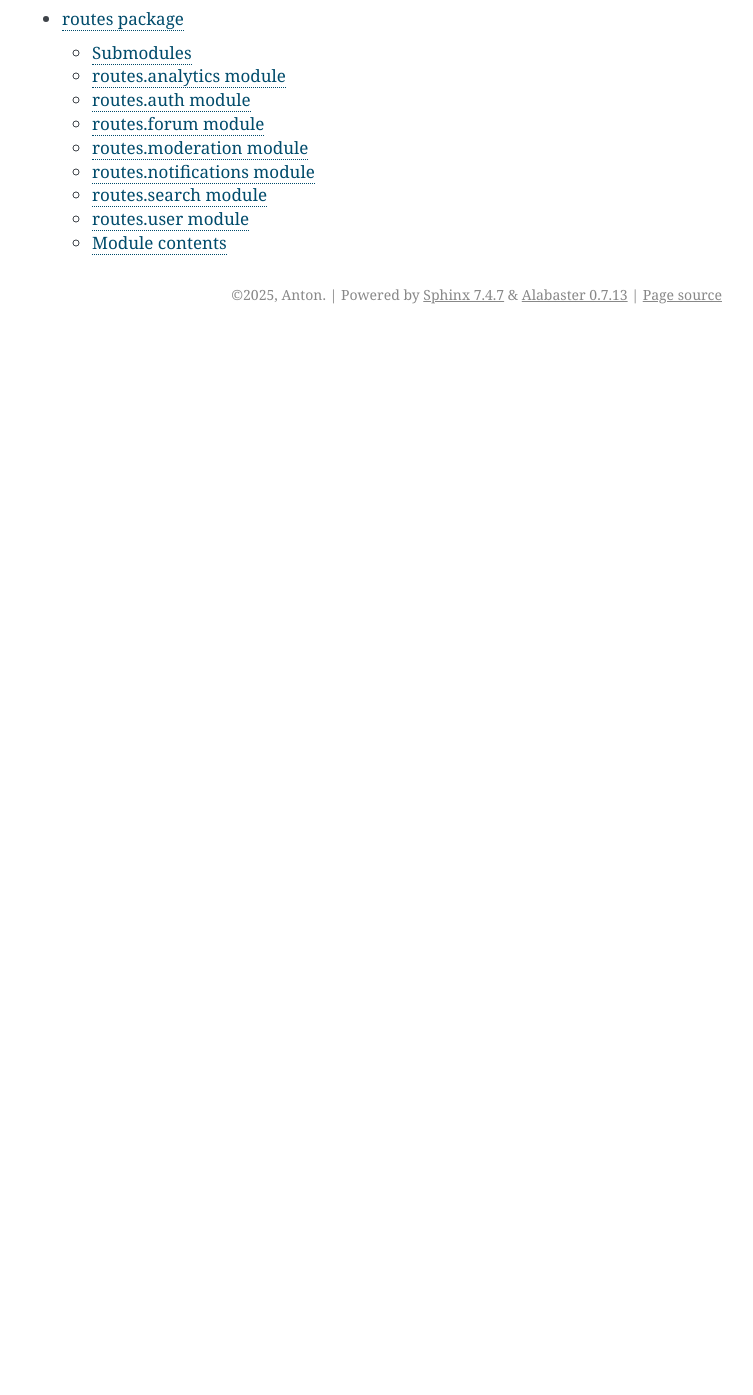
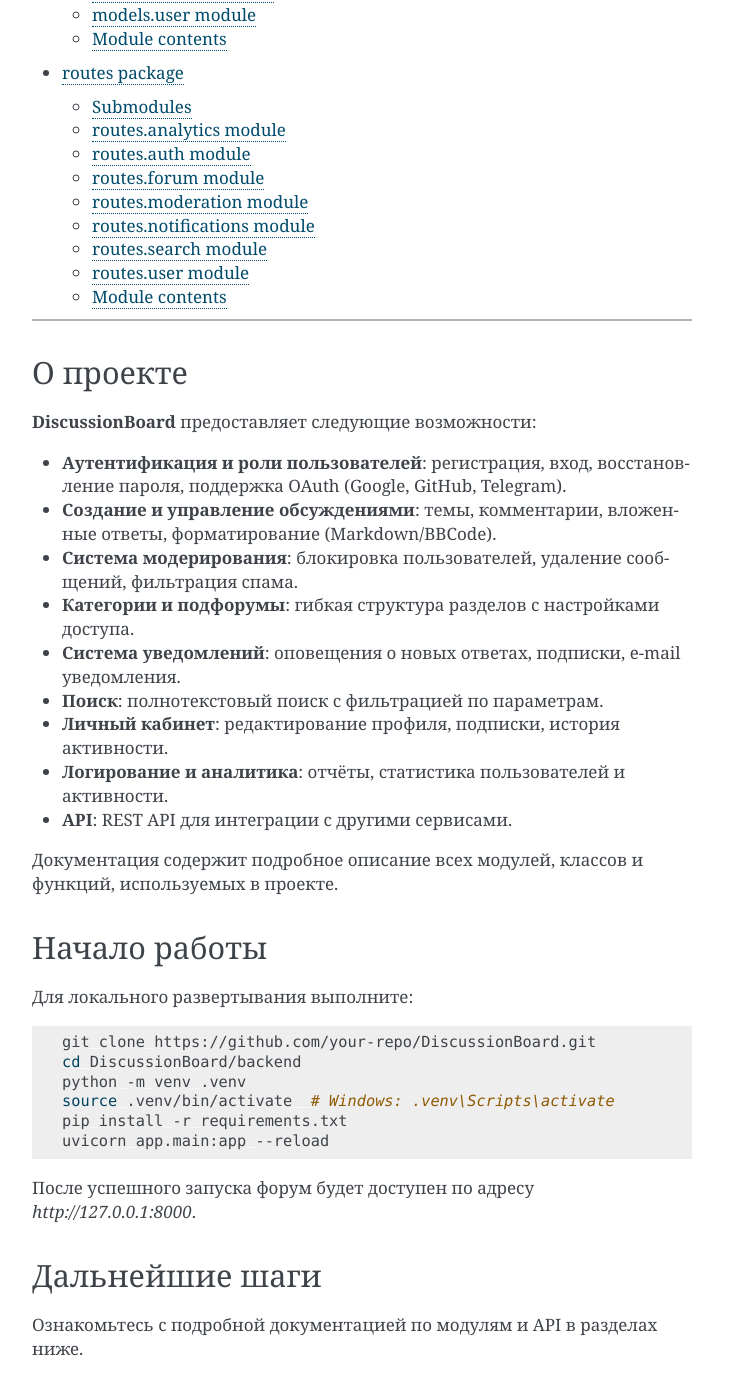
Before and after one commit to youngtosha/DiscussionBoard, a Sphinx documentation site: the page built from backend/source/index.rst, in a window 1280 px wide and 1400 px high, scrolled down 1240 px. Shown: the top 1395 px of the window, without its empty margins (388-1141 px from the left). Built offline with Sphinx 7.4.7, drawn with Linux system fonts in a browser that asks for light colours; before the commit the page ends 1574 px from its top, so only the background shows below that; some of the changed text lies outside the part shown.

Commit message:
Modeified files conf and index

```diff
--- a/backend/source/conf.py
+++ b/backend/source/conf.py
@@ -12,7 +12,7 @@ sys.path.insert(0, os.path.abspath('../app'))
 sys.path.insert(0, os.path.abspath('../models'))
 sys.path.insert(0, os.path.abspath('../routes'))
 
-project = 'Disscussion Board'
+project = 'Discussion Board'
 copyright = '2025, Anton'
 author = 'Anton'
 release = '1'
--- a/backend/source/index.rst
+++ b/backend/source/index.rst
@@ -1,18 +1,12 @@
-.. Disscussion Board documentation master file, created by
-   sphinx-quickstart on Sun Mar 16 15:44:45 2025.
-   You can adapt this file completely to your liking, but it should at least
-   contain the root `toctree` directive.
+===================================
+Добро пожаловать в документацию DiscussionBoard
+===================================
 
-Disscussion Board documentation
-===============================
-
-Add your content using ``reStructuredText`` syntax. See the
-`reStructuredText <https://www.sphinx-doc.org/en/master/usage/restructuredtext/index.html>`_
-documentation for details.
+**DiscussionBoard** — это веб-форум с системой веток обсуждений, ролевыми правами пользователей и возможностью модерирования контента.
 
 .. toctree::
    :maxdepth: 2
-   :caption: Contents:
+   :caption: Оглавление
 
    modules
    app.rst
@@ -20,3 +14,43 @@ documentation for details.
    app.routes.rst
    models.rst
    routes.rst
+
+------------------------
+
+О проекте
+=========
+
+**DiscussionBoard** предоставляет следующие возможности:
+
+- **Аутентификация и роли пользователей**: регистрация, вход, восстановление пароля, поддержка OAuth (Google, GitHub, Telegram).
+- **Создание и управление обсуждениями**: темы, комментарии, вложенные ответы, форматирование (Markdown/BBCode).
+- **Система модерирования**: блокировка пользователей, удаление сообщений, фильтрация спама.
+- **Категории и подфорумы**: гибкая структура разделов с настройками доступа.
+- **Система уведомлений**: оповещения о новых ответах, подписки, e-mail уведомления.
+- **Поиск**: полнотекстовый поиск с фильтрацией по параметрам.
+- **Личный кабинет**: редактирование профиля, подписки, история активности.
+- **Логирование и аналитика**: отчёты, статистика пользователей и активности.
+- **API**: REST API для интеграции с другими сервисами.
+
+Документация содержит подробное описание всех модулей, классов и функций, используемых в проекте.
+
+Начало работы
+=============
+
+Для локального развертывания выполните:
+
+.. code-block:: bash
+
+   git clone https://github.com/your-repo/DiscussionBoard.git
+   cd DiscussionBoard/backend
+   python -m venv .venv
+   source .venv/bin/activate  # Windows: .venv\Scripts\activate
+   pip install -r requirements.txt
+   uvicorn app.main:app --reload
+
+После успешного запуска форум будет доступен по адресу `http://127.0.0.1:8000`.
+
+Дальнейшие шаги
+===============
+
+Ознакомьтесь с подробной документацией по модулям и API в разделах ниже.
```
